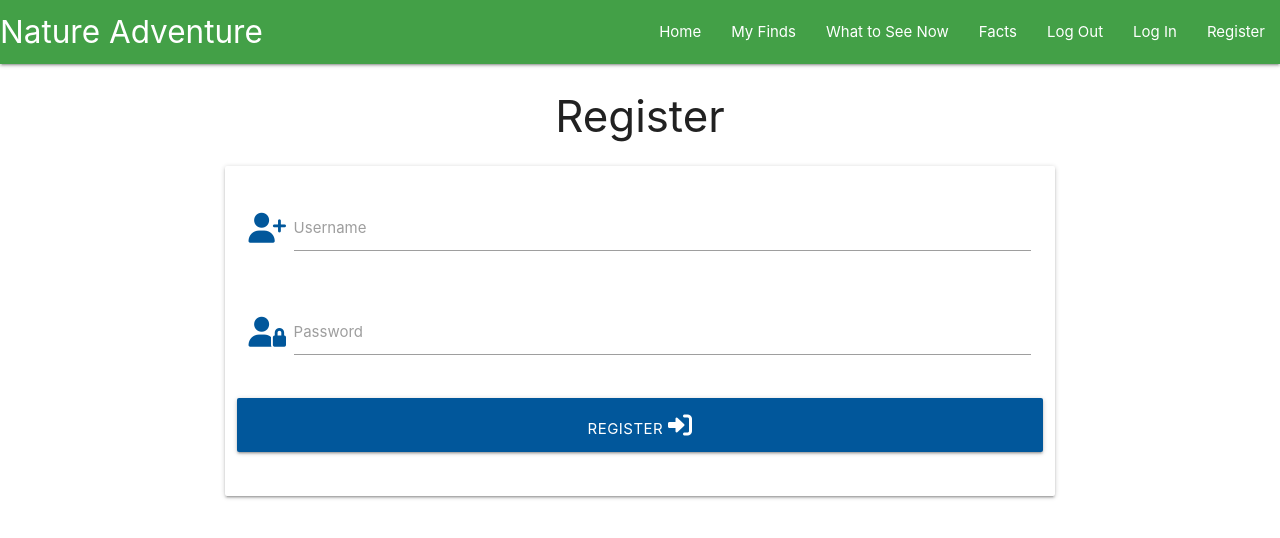
After one commit to megan-grug/nature-adventure, a Flask app: page /register in a window 1280 px wide. The commit adds this page. Shown: the top 538 px of the page. Run offline with Flask 2, Linux system fonts and the light colour scheme; some libraries are stand-ins or nearby versions.

Commit message:
Added registration page

```diff
--- a/app.py
+++ b/app.py
@@ -3,6 +3,7 @@ from flask import (
     Flask, flash, render_template, redirect, request, session, url_for)
 from flask_pymongo import PyMongo
 from bson.objectid import ObjectId
+from werkzeug.security import generate_password_hash, check_password_hash
 if os.path.exists("env.py"):
     import env
 
@@ -24,6 +25,11 @@ def get_home():
     return render_template("home.html", creatures=creatures)
 
 
+@app.route("/register", methods=["GET", "POST"])
+def register():
+    return render_template("register.html")
+
+
 if __name__ == "__main__":
     app.run(host=os.environ.get("IP"),
             port=int(os.environ.get("PORT")),
--- a/templates/home.html
+++ b/templates/home.html
@@ -27,7 +27,7 @@
                 <li><a href="#">Facts</a></li>
                 <li><a href="#">Log Out</a></li>
                 <li><a href="#">Log In</a></li>
-                <li><a href="#">Register</a></li>
+                <li><a href="{{ url_for('register') }}">Register</a></li>
               </ul>
             </div>
           </nav>
@@ -40,17 +40,54 @@
             <li><a href="#">Facts</a></li>
             <li><a href="#">Log Out</a></li>
             <li><a href="#">Log In</a></li>
-            <li><a href="#">Register</a></li>
+            <li><a href="{{ url_for('register') }}">Register</a></li>
           </ul>
     </header>
-
+    {% block content %}
     <div class="hero-image">
       <img src= "https://res.cloudinary.com/megan-jones/image/upload/v1647698095/vincent-van-zalinge-vUNQaTtZeOo-unsplash_e284bw.jpg" width= "100%"/>
     </div>
 
 
-    <!--first row of creatures-->
+    <!--creatures grid-->
     <div class="row">
+      <!--first row of creatures - LATEST RECORDS (NOT COMPLETED YET)-->
+      {% for creature in creatures %}
+      <div class="col s12 m4 xl2">
+        <div class="card medium">
+          <div class="card-image">
+            <img src="{{ creature.pic }}">
+            <span class="card-title black-text card-name">{{ creature.name }}</span>
+          </div>
+          <div class="card-content black-text">
+            <p>{{ creature.summary }}</p>
+          </div>
+          <div class="card-action">
+            <a href="#">Read More...</a>
+          </div>
+        </div>
+      </div>
+      {% endfor %}
+
+      <!--first row of creatures - WHAT TO SEE NOW (NOT COMPLETED YET)-->
+      {% for creature in creatures %}
+      <div class="col s12 m4 xl2">
+        <div class="card medium">
+          <div class="card-image">
+            <img src="{{ creature.pic }}">
+            <span class="card-title black-text card-name">{{ creature.name }}</span>
+          </div>
+          <div class="card-content black-text">
+            <p>{{ creature.summary }}</p>
+          </div>
+          <div class="card-action">
+            <a href="#">Read More...</a>
+          </div>
+        </div>
+      </div>
+      {% endfor %}
+
+      <!--first row of creatures - COOL FACTS ABOUT (NOT COMPLETED YET)-->
       {% for creature in creatures %}
       <div class="col s12 m4 xl2">
         <div class="card medium">
@@ -68,7 +105,7 @@
       </div>
       {% endfor %}
     </div>
-
+    {% endblock %}
 
 
     <script src="https://code.jquery.com/jquery-3.6.0.min.js"
--- /dev/null
+++ b/templates/register.html
@@ -0,0 +1,35 @@
+{% extends "home.html" %}
+{% block content %}
+
+<h3 class="center-align">Register</h3>
+
+<div class="row">
+    <form class="col s12 m8 offset-m2" method="POST" action="{{ url_for('register') }}">
+        <div class="card-panel">
+            <!-- username -->
+            <div class="row">
+                <div class="input-field col s12">
+                    <i class="fas fa-user-plus prefix light-blue-text text-darken-4"></i>
+                    <input id="username" name="username" type="text" class="validate">
+                    <label for="username">Username</label>
+                </div>
+            </div>
+            <!-- passowrd -->
+            <div class="row">
+                <div class="input-field col s12">
+                    <i class="fas fa-user-lock prefix light-blue-text text-darken-4"></i>
+                    <input id="password" name="password" type="password" class="validate">
+                    <label for="password">Password</label>
+                </div>
+            </div>
+            <!-- register -->
+            <div class="row">
+                <button type="submit" class="col s12 btn-large light-blue darken-4 text-shadow">
+                    Register <i class="fas fa-sign-in-alt"></i>
+                </button>
+            </div>
+        </div>
+    </form>
+</div>
+
+{% endblock %}
```
